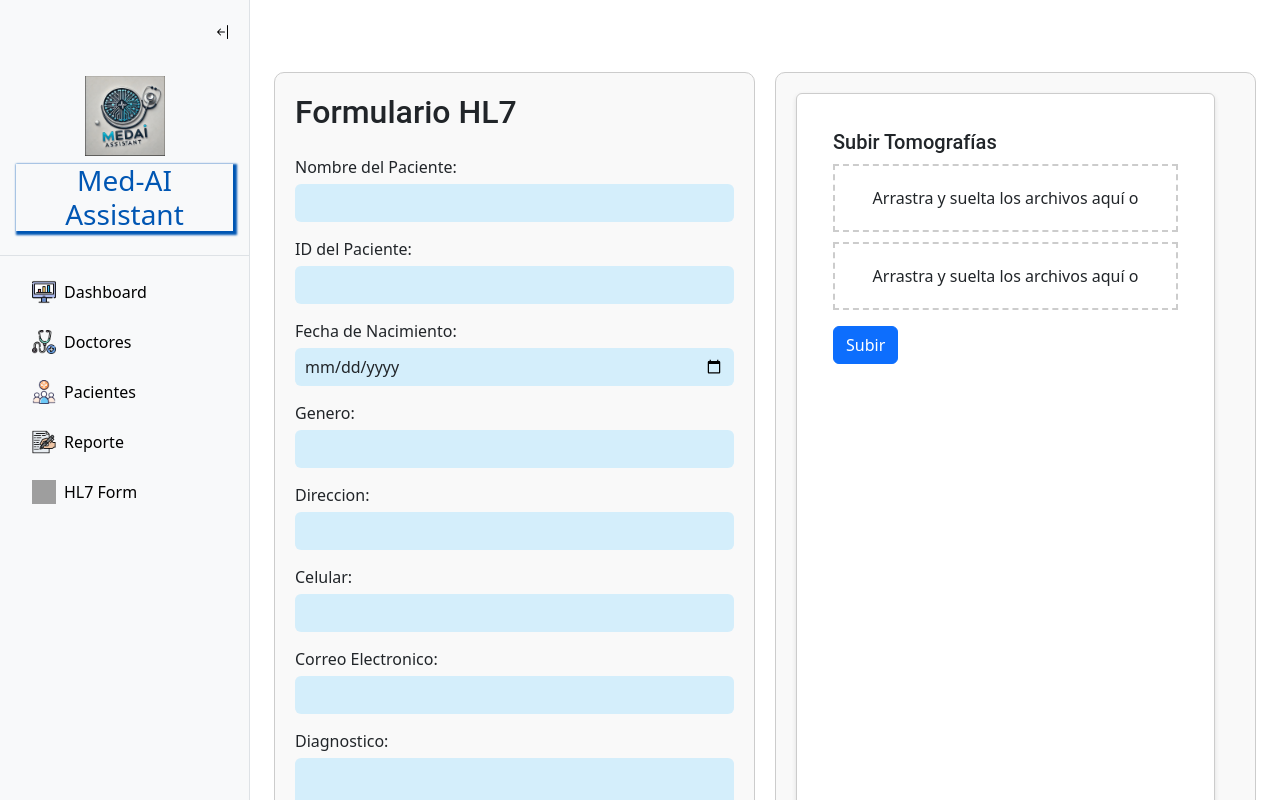
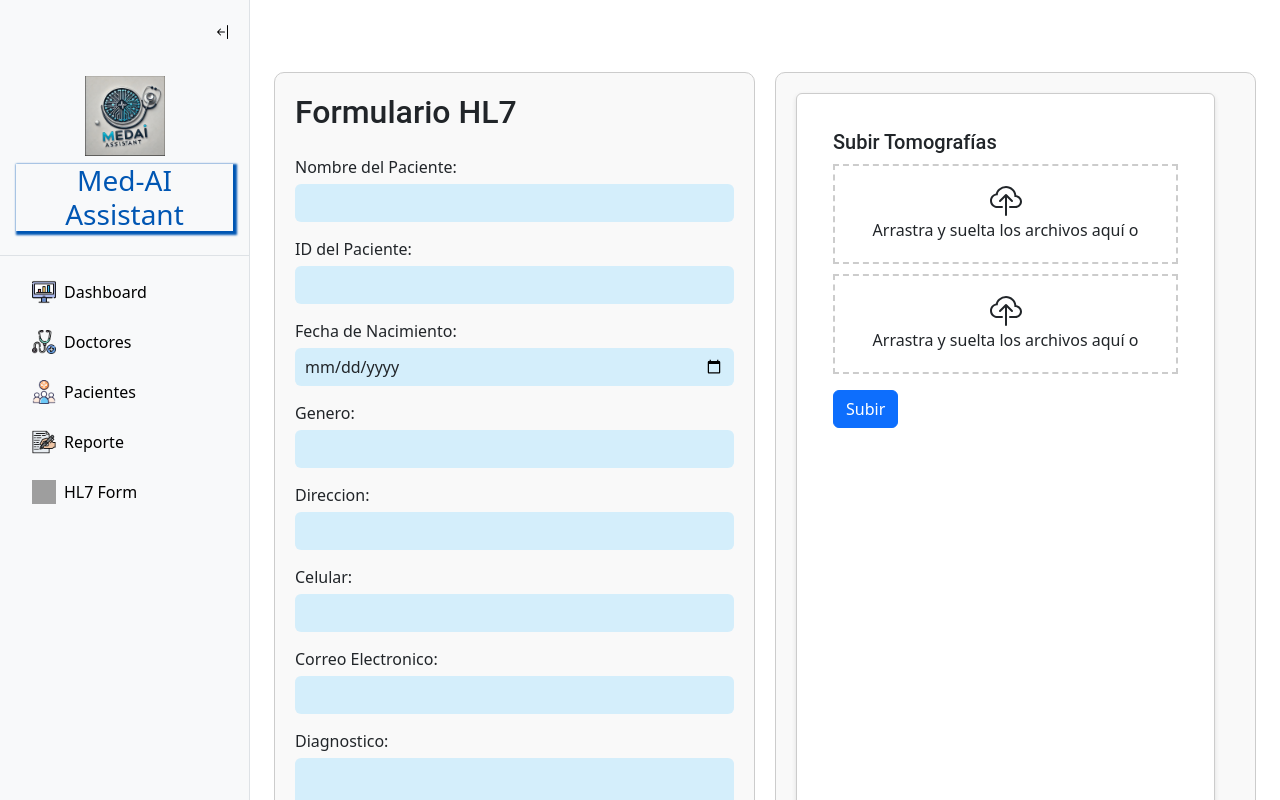
Before and after one commit to Paul-Astudillo/frontHospital, an Angular app: page /hl7-form in a window 1280 px wide. Shown: the top 800 px of the page. Built offline with nearby package versions, Linux system fonts and the light colour scheme; grey boxes are pictures that could not be loaded.

Commit message:
cambios en la parte del formulario hl7

```diff
--- a/src/app/pages/hl7-form/hl7-form.component.css
+++ b/src/app/pages/hl7-form/hl7-form.component.css
@@ -87,6 +87,10 @@ audio {
   text-align: center;
   margin-top: 10px;
   cursor: pointer;
+  justify-content: center;
+  align-items: center;
+  display: flex;
+  flex-direction: column;
 }
 
 .upload-area input[type="file"] {
--- a/src/app/pages/hl7-form/hl7-form.component.html
+++ b/src/app/pages/hl7-form/hl7-form.component.html
@@ -72,13 +72,22 @@
     <div class="card-body">
       <h5 class="card-title">Subir Tomografías</h5>
       <div class="upload-area" (click)="fileInputT1c.click()" (drop)="onFileDrop($event, 't1c')" (dragover)="$event.preventDefault()" id="uploadArea">
-        Arrastra y suelta los archivos aquí o
+        <svg *ngIf="icono" xmlns="http://www.w3.org/2000/svg" width="32" height="32" fill="currentColor" class="bi bi-cloud-upload" viewBox="0 0 16 16">
+          <path fill-rule="evenodd" d="M4.406 1.342A5.53 5.53 0 0 1 8 0c2.69 0 4.923 2 5.166 4.579C14.758 4.804 16 6.137 16 7.773 16 9.569 14.502 11 12.687 11H10a.5.5 0 0 1 0-1h2.688C13.979 10 15 8.988 15 7.773c0-1.216-1.02-2.228-2.313-2.228h-.5v-.5C12.188 2.825 10.328 1 8 1a4.53 4.53 0 0 0-2.941 1.1c-.757.652-1.153 1.438-1.153 2.055v.448l-.445.049C2.064 4.805 1 5.952 1 7.318 1 8.785 2.23 10 3.781 10H6a.5.5 0 0 1 0 1H3.781C1.708 11 0 9.366 0 7.318c0-1.763 1.266-3.223 2.942-3.593.143-.863.698-1.723 1.464-2.383"/>
+          <path fill-rule="evenodd" d="M7.646 4.146a.5.5 0 0 1 .708 0l3 3a.5.5 0 0 1-.708.708L8.5 5.707V14.5a.5.5 0 0 1-1 0V5.707L5.354 7.854a.5.5 0 1 1-.708-.708z"/>
+        </svg>
+        <span *ngIf="t1cFile">Archivo subido: {{ t1cFile.name }}</span>
+        <span *ngIf="!t1cFile">Arrastra y suelta los archivos aquí o</span>
         <input type="file" #fileInputT1c (change)="onFileSelected($event, 't1c')" hidden>
-
       </div>
       <div class="upload-area" (click)="fileInputT2f.click()" (drop)="onFileDrop($event, 't2f')" (dragover)="$event.preventDefault()" id="uploadArea">
-        Arrastra y suelta los archivos aquí o
-        <input type="file" #fileInputT2f (change)="onFileSelected($event, 't1c')" hidden>
+        <svg *ngIf="icono" xmlns="http://www.w3.org/2000/svg" width="32" height="32" fill="currentColor" class="bi bi-cloud-upload" viewBox="0 0 16 16">
+          <path fill-rule="evenodd" d="M4.406 1.342A5.53 5.53 0 0 1 8 0c2.69 0 4.923 2 5.166 4.579C14.758 4.804 16 6.137 16 7.773 16 9.569 14.502 11 12.687 11H10a.5.5 0 0 1 0-1h2.688C13.979 10 15 8.988 15 7.773c0-1.216-1.02-2.228-2.313-2.228h-.5v-.5C12.188 2.825 10.328 1 8 1a4.53 4.53 0 0 0-2.941 1.1c-.757.652-1.153 1.438-1.153 2.055v.448l-.445.049C2.064 4.805 1 5.952 1 7.318 1 8.785 2.23 10 3.781 10H6a.5.5 0 0 1 0 1H3.781C1.708 11 0 9.366 0 7.318c0-1.763 1.266-3.223 2.942-3.593.143-.863.698-1.723 1.464-2.383"/>
+          <path fill-rule="evenodd" d="M7.646 4.146a.5.5 0 0 1 .708 0l3 3a.5.5 0 0 1-.708.708L8.5 5.707V14.5a.5.5 0 0 1-1 0V5.707L5.354 7.854a.5.5 0 1 1-.708-.708z"/>
+        </svg>
+        <span *ngIf="t2fFile">Archivo subido {{ t2fFile.name }}</span>
+        <span *ngIf="!t2fFile">Arrastra y suelta los archivos aquí o</span>
+        <input type="file" #fileInputT2f (change)="onFileSelected($event, 't2f')" hidden>
       </div>
       <button class="btn btn-primary mt-3" id="uploadButton" (click)="onUpload()">Subir</button>
     </div>
--- a/src/app/pages/hl7-form/hl7-form.component.ts
+++ b/src/app/pages/hl7-form/hl7-form.component.ts
@@ -25,6 +25,7 @@ export class Hl7FormComponent {
   //
   t1cFile: File | null = null;
   t2fFile: File | null = null;
+  icono: boolean = true;
   predictionUrl: string | null = null;
 
 
@@ -42,8 +43,10 @@ export class Hl7FormComponent {
   onFileSelected(event: any, fileType: string): void {
     const file = event.target.files[0];
     if (fileType === 't1c') {
+      this.icono=false
       this.t1cFile = file;
     } else if (fileType === 't2f') {
+      this.icono=false
       this.t2fFile = file;
     }
   }
```
